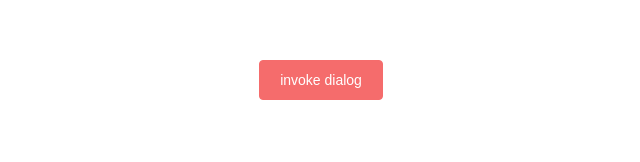
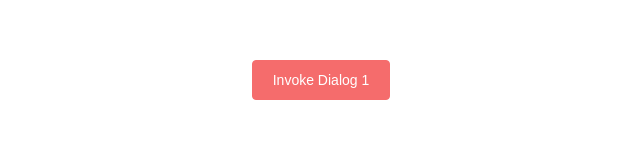
Before and after one commit to bighamD/vue-common-form, a Vue app: page / in a window 1280 px wide. Shown: the top 162 px of the page, without its empty margins (319-959 px from the left). Built offline with nearby package versions, Linux system fonts and the light colour scheme.

Commit message:
Update form.vue

```diff
--- a/src/views/form.vue
+++ b/src/views/form.vue
@@ -1,6 +1,6 @@
 <template>
   <el-button type="danger" @click="invoke">
-    invoke dialog
+    Invoke Dialog 1
   </el-button>
 </template>
 <script>
```
